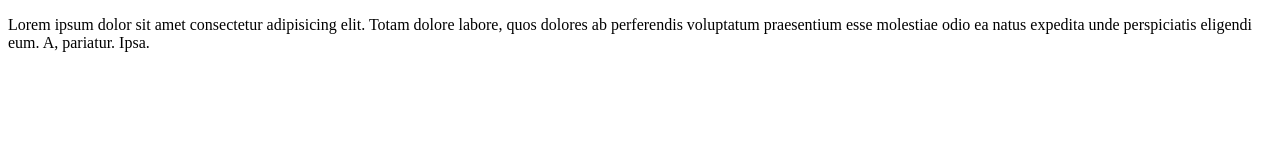
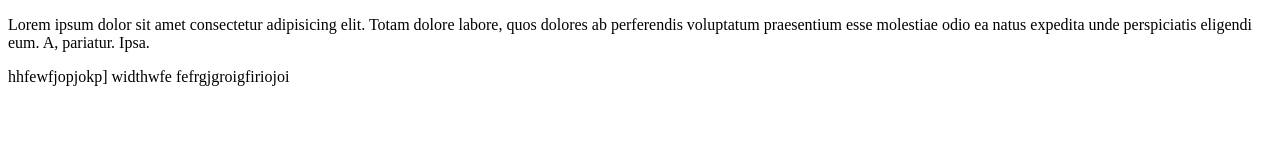
Before and after one commit to wolieye/class-repo, a plain HTML site: page index.html in a window 1280 px wide. Drawn offline with Linux system fonts and the light colour scheme.

Commit message:
second version

```diff
--- a/index.html
+++ b/index.html
@@ -13,5 +13,8 @@
           unde perspiciatis eligendi eum. A,
 
         pariatur. Ipsa.</p>
+        hhfewfjopjokp]
+        widthwfe
+        fefrgjgroigfiriojoi
 </body>
 </html>
```
